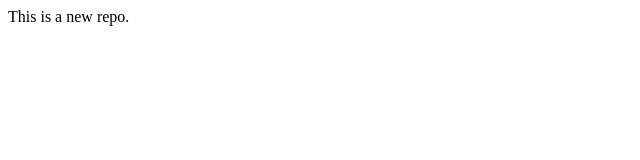
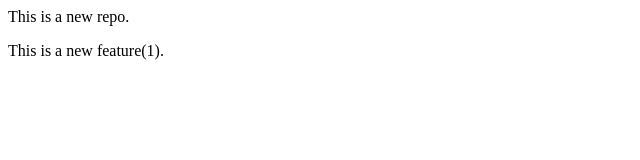
Before and after one commit to Bhuwan-Upadhyay/localRepo, a plain HTML site: page index.html in a window 1280 px wide. Shown: the whole page, without its empty margins (0-640 px from the left). Drawn offline with Linux system fonts and the light colour scheme.

Commit message:
New Feature Add

```diff
--- a/index.html
+++ b/index.html
@@ -1 +1,2 @@
 <p>This is a new repo.</p>
+<p>This is a new feature(1).</p>
```
